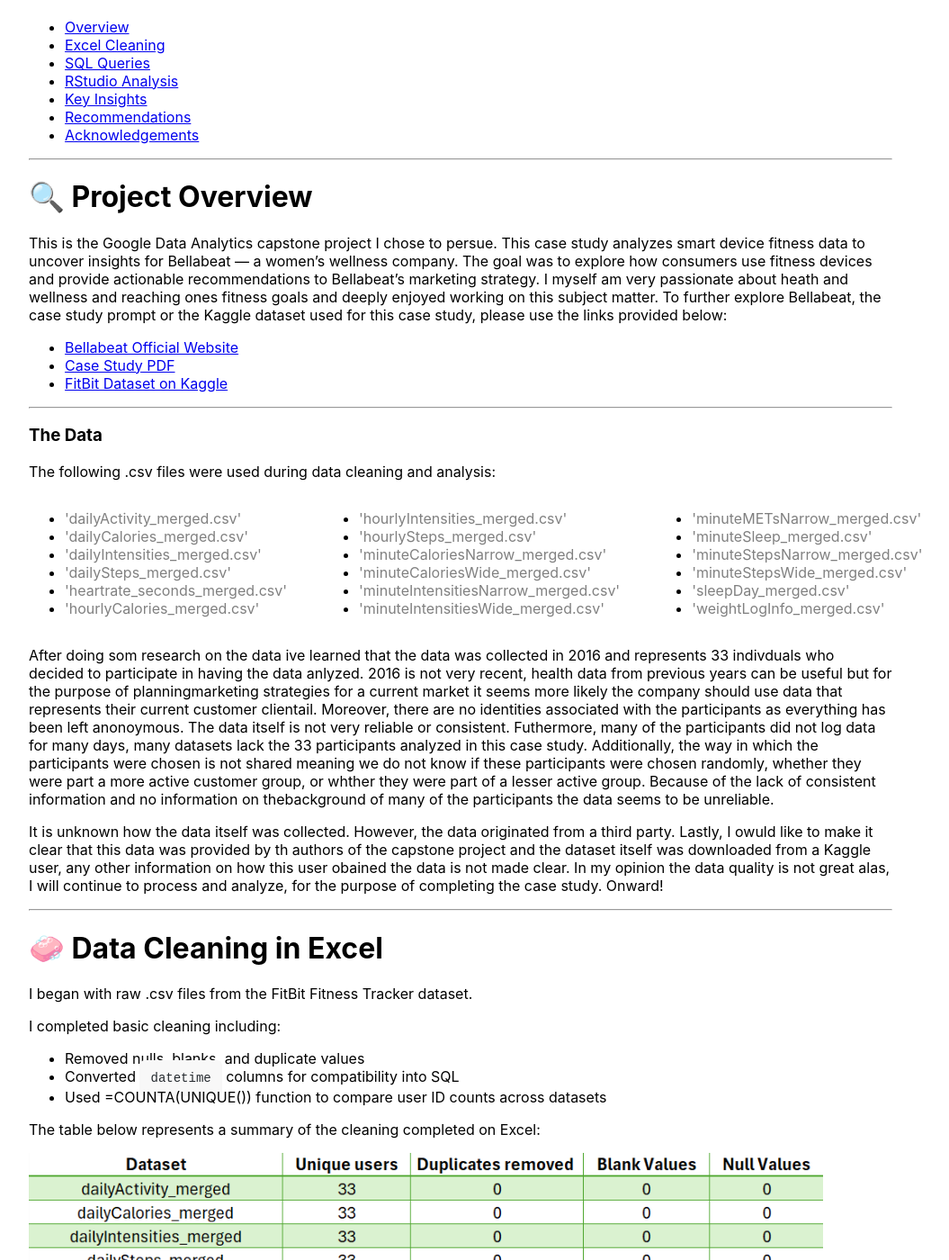
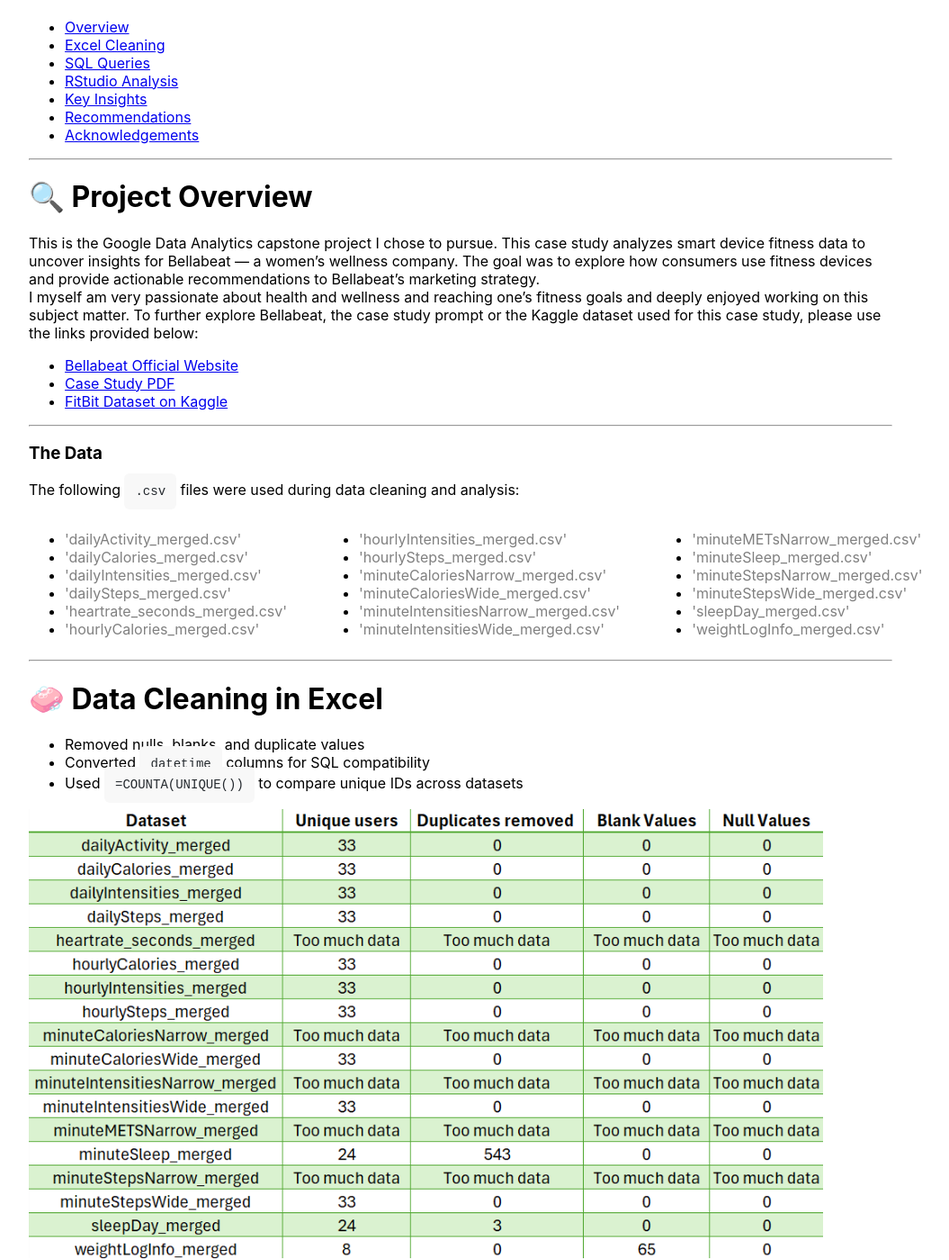
Before and after one commit to emelynataly77/emelynataly77.github.io, a Jekyll site: the page built from projects/bellabeat.md, in a window 1280 px wide and 1400 px high, scrolled down 361 px. Shown: the whole window at 90% size, without its empty margins (128-1183 px from the left). Built offline with Jekyll 4.4.1, drawn with Linux system fonts in a browser that asks for light colours; some of the changed text lies outside the part shown.

Commit message:
Update bellabeat.md

````diff
--- a/projects/bellabeat.md
+++ b/projects/bellabeat.md
@@ -11,7 +11,7 @@
 
 ---
 
-# 🧭 Navigation
+# 🧭  Navigation
 
 - [Overview](#overview)
 - [Excel Cleaning](#excel-cleaning)
@@ -25,9 +25,9 @@
 
 # 🔍 Project Overview <a name="overview"></a>
 
-This is the Google Data Analytics capstone project I chose to persue. This case study analyzes smart device fitness data to uncover insights for Bellabeat — a women’s wellness company.
+This is the Google Data Analytics capstone project I chose to pursue. This case study analyzes smart device fitness data to uncover insights for Bellabeat — a women’s wellness company.
 The goal was to explore how consumers use fitness devices and provide actionable recommendations to Bellabeat’s marketing strategy.
-I myself am very passionate about heath and wellness and reaching ones fitness goals and deeply enjoyed working on this subject matter.
+I myself am very passionate about health and wellness and reaching one's fitness goals and deeply enjoyed working on this subject matter.
 To further explore Bellabeat, the case study prompt or the Kaggle dataset used for this case study, please use the links provided below:
 
 - [Bellabeat Official Website](https://bellabeat.com/)
@@ -38,79 +38,50 @@
 
 ### The Data
 
-The following .csv files were used during data cleaning and analysis:
+The following `.csv` files were used during data cleaning and analysis:
 
 <div style="display: flex; gap: 40px;">
 
-  <ul style="list-style-type: disc;">
-    <li><span style="color:gray;">'dailyActivity_merged.csv'</span></li>
-    <li><span style="color:gray;">'dailyCalories_merged.csv'</span></li>
-    <li><span style="color:gray;">'dailyIntensities_merged.csv'</span></li>
-    <li><span style="color:gray;">'dailySteps_merged.csv'</span></li>
-    <li><span style="color:gray;">'heartrate_seconds_merged.csv'</span></li>
-    <li><span style="color:gray;">'hourlyCalories_merged.csv'</span></li>
-  </ul>
+<ul>
+  <li><span style="color:gray;">'dailyActivity_merged.csv'</span></li>
+  <li><span style="color:gray;">'dailyCalories_merged.csv'</span></li>
+  <li><span style="color:gray;">'dailyIntensities_merged.csv'</span></li>
+  <li><span style="color:gray;">'dailySteps_merged.csv'</span></li>
+  <li><span style="color:gray;">'heartrate_seconds_merged.csv'</span></li>
+  <li><span style="color:gray;">'hourlyCalories_merged.csv'</span></li>
+</ul>
 
-  <ul style="list-style-type: disc;">
-    <li><span style="color:gray;">'hourlyIntensities_merged.csv'</span></li>
-    <li><span style="color:gray;">'hourlySteps_merged.csv'</span></li>
-    <li><span style="color:gray;">'minuteCaloriesNarrow_merged.csv'</span></li>
-    <li><span style="color:gray;">'minuteCaloriesWide_merged.csv'</span></li>
-    <li><span style="color:gray;">'minuteIntensitiesNarrow_merged.csv'</span></li>
-    <li><span style="color:gray;">'minuteIntensitiesWide_merged.csv'</span></li>
-  </ul>
+<ul>
+  <li><span style="color:gray;">'hourlyIntensities_merged.csv'</span></li>
+  <li><span style="color:gray;">'hourlySteps_merged.csv'</span></li>
+  <li><span style="color:gray;">'minuteCaloriesNarrow_merged.csv'</span></li>
+  <li><span style="color:gray;">'minuteCaloriesWide_merged.csv'</span></li>
+  <li><span style="color:gray;">'minuteIntensitiesNarrow_merged.csv'</span></li>
+  <li><span style="color:gray;">'minuteIntensitiesWide_merged.csv'</span></li>
+</ul>
 
-  <ul style="list-style-type: disc;">
-    <li><span style="color:gray;">'minuteMETsNarrow_merged.csv'</span></li>
-    <li><span style="color:gray;">'minuteSleep_merged.csv'</span></li>
-    <li><span style="color:gray;">'minuteStepsNarrow_merged.csv'</span></li>
-    <li><span style="color:gray;">'minuteStepsWide_merged.csv'</span></li>
-    <li><span style="color:gray;">'sleepDay_merged.csv'</span></li>
-    <li><span style="color:gray;">'weightLogInfo_merged.csv'</span></li>
-  </ul>
+<ul>
+  <li><span style="color:gray;">'minuteMETsNarrow_merged.csv'</span></li>
+  <li><span style="color:gray;">'minuteSleep_merged.csv'</span></li>
+  <li><span style="color:gray;">'minuteStepsNarrow_merged.csv'</span></li>
+  <li><span style="color:gray;">'minuteStepsWide_merged.csv'</span></li>
+  <li><span style="color:gray;">'sleepDay_merged.csv'</span></li>
+  <li><span style="color:gray;">'weightLogInfo_merged.csv'</span></li>
+</ul>
 
 </div>
-
-
-After doing som research on the data ive learned that the data was collected in 2016 and represents 33 indivduals who decided to participate in having the data anlyzed. 2016 is not very recent, health data from previous years can be useful but for the purpose of planningmarketing strategies for a current market it seems more likely the company should use data that represents their current customer clientail. Moreover, there are no identities associated with the participants as everything has been left anonoymous. The data itself is not very reliable or consistent. Futhermore, many of the participants did not log data for many days, many datasets lack the 33 participants analyzed in this case study. Additionally, the way in which the participants were chosen is not shared meaning we do not know if these participants were chosen randomly, whether they were part a more active customer group, or whther they were part of a lesser active group. Because of the lack of consistent information and no information on thebackground of many of the participants the data seems to be unreliable.
-
-It is unknown how the data itself was collected. However, the data originated from a third party. Lastly, I owuld like to make it clear that this data was provided by th authors of the capstone project and the dataset itself was downloaded from a Kaggle user, any other information on how this user obained the data is not made clear. In my opinion the data quality is not great alas, I will continue to process and analyze, for the purpose of completing the case study. Onward!
-
-
 
 ---
 
 # 🧼 Data Cleaning in Excel <a name="excel-cleaning"></a>
 
-I began with raw .csv files from the FitBit Fitness Tracker dataset.
-
-I completed basic cleaning including:
-
 - Removed nulls, blanks, and duplicate values
-- Converted `datetime` columns for compatibility into SQL
-- Used =COUNTA(UNIQUE()) function to compare user ID counts across datasets
-
-The table below represents a summary of the cleaning completed on Excel:
-
-
-
-
+- Converted `datetime` columns for SQL compatibility
+- Used `=COUNTA(UNIQUE())` to compare unique IDs across datasets
 
 <img src="https://raw.githubusercontent.com/emelynataly77/emelynataly77.github.io/main/projects/Screenshot%20(69).png" alt="Excel Table Screenshot" width="92%">
 
-
-
-
-
-
-Many datasets were too large to process on excel and even too large to properly process on either Rstudio and BigQuery.  Additionally, there were a few datasets that were too inconsistent and incomplete to accurately deduct any type of analysis. Also, there were a ferw datasets that contained repetitive data and overlapped with other existing datasets. For example, dailyCalories_merged, dailyIntensities_merged adn dailySteps_merged overlapped with dailyActivity_merged which included all the information on those three files and then some. Therefore those three were dropped and only dailyActivity_merged would continue to be analyzed. Any datasets that met the criteria describes above were dropped from further exploration (red). Datasets that were eligible for proper processing were uplodaed into BigQueary and further processed
-
-
-
-
-
 <ul>
-  <!-- ✅ Green merged & renamed files -->
   <li><span style="color:green;">`hourlyCalories_merged.csv` → `hourlyCalories.csv`</span></li>
   <li><span style="color:green;">`hourlyIntensities_merged.csv` → `hourlyIntensities.csv`</span></li>
   <li><span style="color:green;">`hourlySteps_merged.csv` → `hourlySteps.csv`</span></li>
@@ -119,7 +90,6 @@
 </ul>
 
 <ul>
-  <!-- ❌ Red unused or unrenamed files -->
   <li><span style="color:red;">`dailyCalories_merged.csv`</span></li>
   <li><span style="color:red;">`dailyIntensities_merged.csv`</span></li>
   <li><span style="color:red;">`dailySteps_merged.csv`</span></li>
@@ -135,40 +105,15 @@
   <li><span style="color:red;">`weightLogInfo_merged.csv`</span></li>
 </ul>
 
-
-
-
-
-
-
-
-
-
- After cleaning the proper data on excel, the files were saved without the unnecessary "merged" title. For example 'dailyCalories_merged' was changed to 'dailyCalories' and so on.
-I decided that the data was too intolerabel to continue processing on Excel other than the basic cleaning mentioned above. So I decided to move over to the BigQueary platform and continue analyzing the necessary data. Overall, Excel provided a quick and straightforward way to clean the data during the early stages of processing.
-
-
-NOTE: Moving forward I will be processing the data by grouping similiar datasets by their datatype (e.g., daily/sleep, hourly) to help keep things organized and straightforward.
-
 ---
 
-
 # 🧮 SQL Queries in BigQuery <a name="sql-queries"></a>
-
 
 ### Hourly Data
 
 - <span style="color:gray;">'hourlyCalories.csv'</span>
 - <span style="color:gray;">'hourlySteps.csv'</span>
 - <span style="color:gray;">'hourlyIntensities.csv'</span>
-
-
-The hourly datasets above were uploaded into BigQuery. I checked if a smooth upload was successful by using the a few quick queries:
-
----
-
-Sucessful Upload Check
-
 
 <details>
 <summary>Show SQL Query</summary>
@@ -189,17 +134,12 @@
 JOIN `bellabeat-case-study.Fitabase.hourlySteps` AS steps
   ON calories.Id = steps.Id AND calories.ActivityHour = steps.ActivityHour;
 ```
+
 </details>
-
 
 ---
 
-The resulting data file: <span style="color:gray;">'hourlyMerged.csv'</span> can now be uploaded into RStudio to be further processed.
-
-NOTE: I reintroduced the 'merged' wordage here because that is more representative of the data (which we merged).
-
 ### Daily/Sleep Data
-
 
 - <span style="color:gray;">'dailyActivity.csv'</span>
 - <span style="color:gray;">'dailyCalories.csv'</span>
@@ -207,70 +147,45 @@
 - <span style="color:gray;">'dailySteps.csv'</span>
 - <span style="color:gray;">'sleepDay.csv'</span>
 
-The daily datasets abover were uploaded into BigQuery. Again i quickly checked if the data was uploaded accurately using the code below:
-
-
----
-
-Successful upload check
-
-
-  <details>
-  <summary>Show SQL Query</summary>
+<details>
+<summary>Show SQL Query</summary>
 
 ```sql
--- Remove NULLs from calories and steps
-SELECT * FROM `bellabeat-case-study.Fitabase.hourlyCalories`
-WHERE Calories IS NOT NULL;
+-- Remove NULLs from daily and sleep
+SELECT *
+FROM `bellabeat-case-study.Fitabase.dailyActivity`
+WHERE TotalSteps IS NOT NULL;
 
-SELECT * FROM `bellabeat-case-study.Fitabase.hourlySteps`
-WHERE StepTotal IS NOT NULL;
-
--- Join hourly calories and steps
 SELECT *
-FROM `bellabeat-case-study.Fitabase.hourlyCalories` AS calories
-JOIN `bellabeat-case-study.Fitabase.hourlySteps` AS steps
-  ON calories.Id = steps.Id AND calories.ActivityHour = steps.ActivityHour;
+FROM `bellabeat-case-study.Fitabase.sleepDay`
+WHERE TotalMinutesAsleep IS NOT NULL;
 ```
 
 </details>
 
 ---
 
-
-The resulting data file: <span style="color:gray;">'daily_Merged.csv'</span> can now be uploaded into RStudio to be further processed.
-
-NOTE: I reintroduced the 'merged' wordage here because that is more representative of the data (which we merged).
-
-## 🖥️ RStudio Analysis <a name="rstudio-analysis"></a>
-This section covers the data cleaning, analysis, and visualization done in RStudio for the Bellabeat project.
+## 💻 RStudio Analysis <a name="rstudio-analysis"></a>
 
 ### Hourly Data <a name="rstudio-hourly-data"></a>
-Analysis of calories and steps by hour...
 
 <details>
 <summary>Show R Code</summary>
 
 ```r
-
 hourlyMerged1$activityDate <- as.Date(hourlyMerged1$activityDate, format="%Y-%m-%d")
 ```
 
 </details>
 
-
 ### Daily/Sleep Data
-
-Exploration of daily activity and sleep patterns...
 
 <details>
 <summary>Show R Code</summary>
 
 ```r
-
 dailyActivity1 <- dailyActivity %>%
   select(Id, ActivityDate, TotalSteps, TotalDistance, Calories)
-
 
 sleepDay_clean <- sleepDay %>%
   select(Id, SleepDay, TotalSleepRecords, TotalMinutesAsleep, TotalTimeInBed)
````
